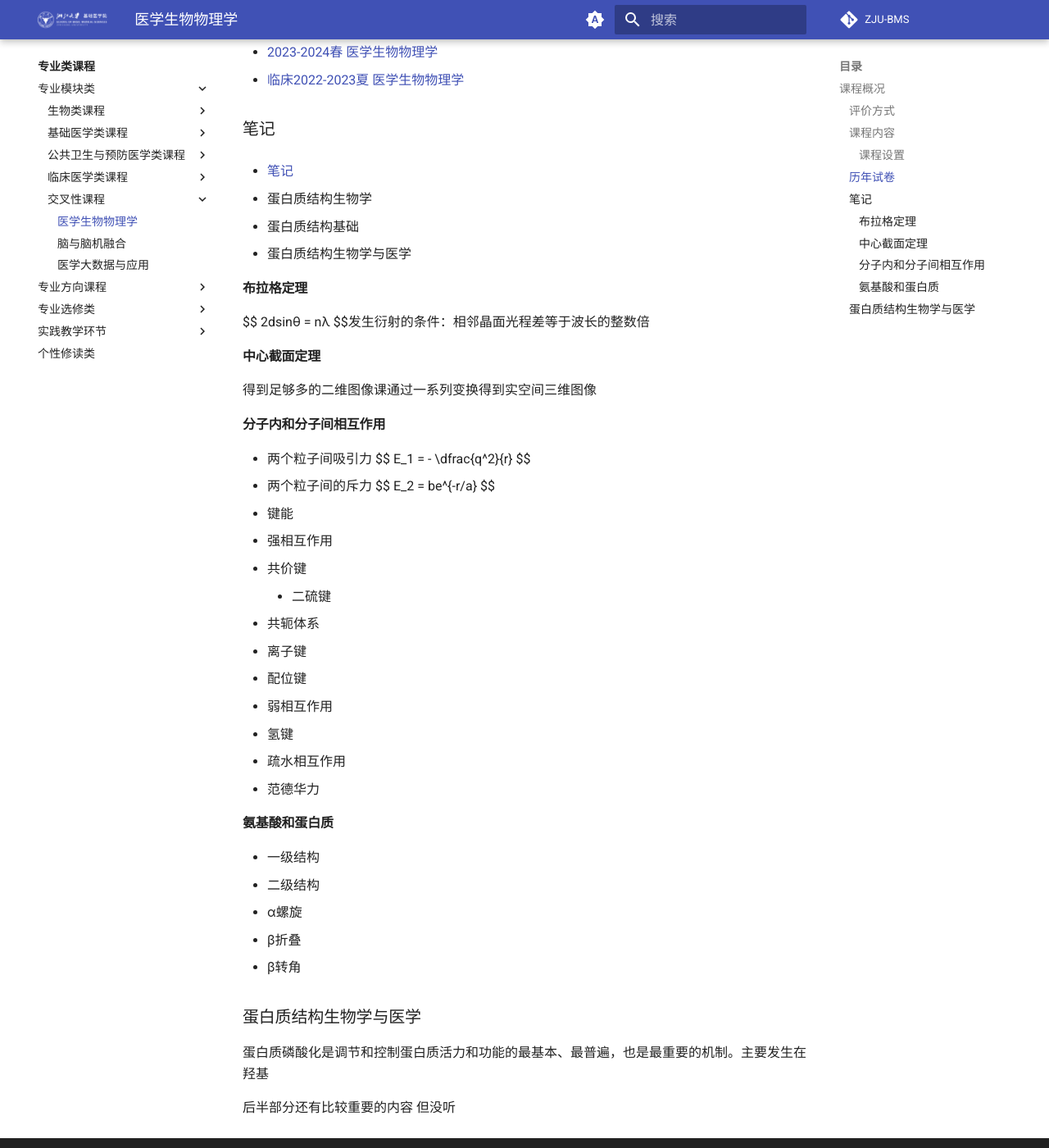
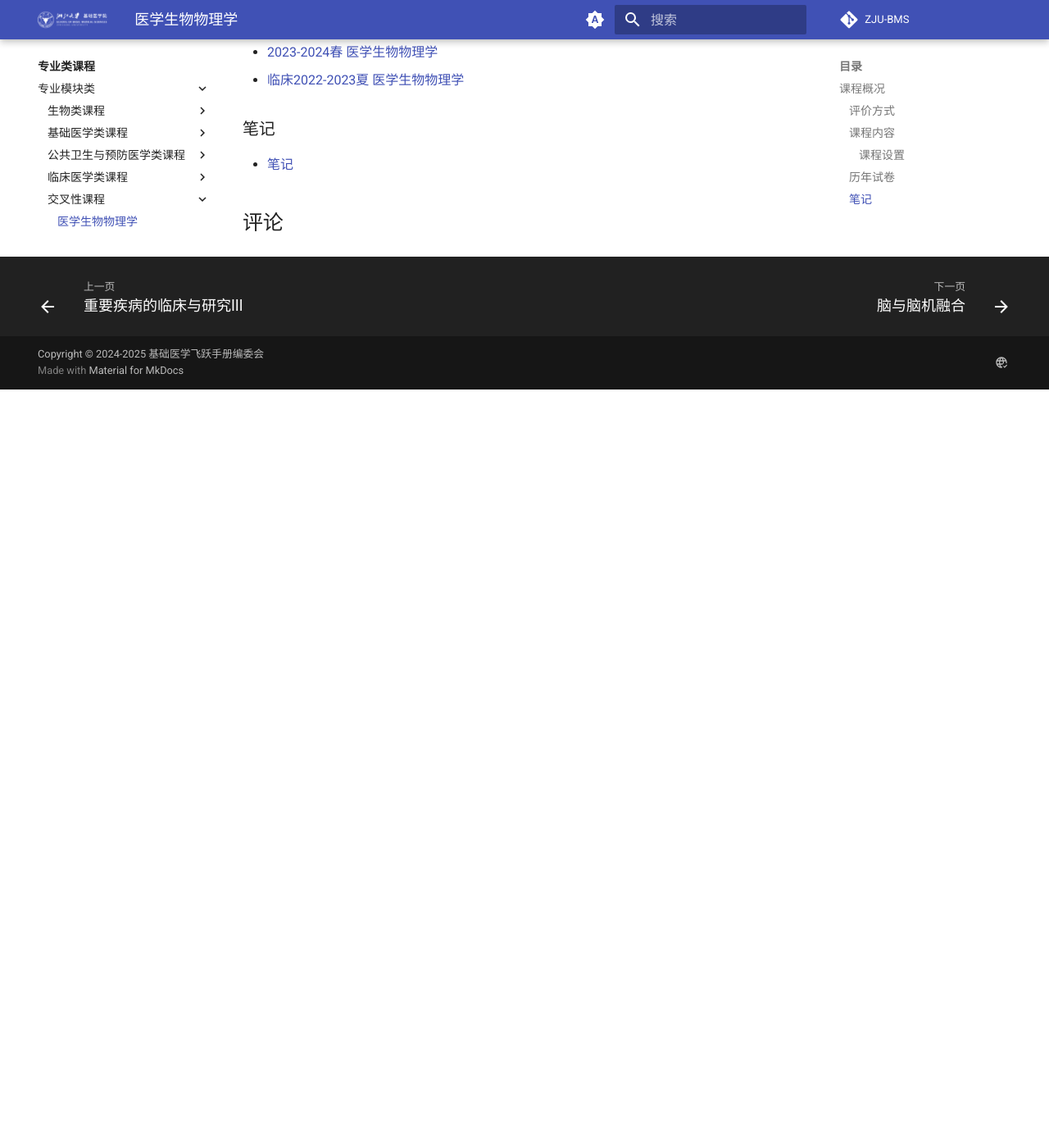
Before and after one commit to GuChL9/site-test, an MkDocs documentation site: the page built from docs/zhuanye/zymk/jcx/yxswwlx/index.md, in a window 1280 px wide and 1400 px high, scrolled down 1938 px. Shown: the whole window at 82% size. Built offline with MkDocs 1.6.1 and Material for MkDocs 9.7.7, drawn with Linux system fonts in a browser that asks for light colours; comment, search, counter and statistics services are not loaded; after the commit the page ends 2413 px from its top, so only the background shows below that.

Commit message:
Update index.md

```diff
--- a/docs/zhuanye/zymk/jcx/yxswwlx/index.md
+++ b/docs/zhuanye/zymk/jcx/yxswwlx/index.md
@@ -56,45 +60,3 @@
 ### 笔记
 
 - [笔记](医学生物物理学 总结.pdf)
-
-- 蛋白质结构生物学
-  - 蛋白质结构基础
-  - 蛋白质结构生物学与医学
-
-
-#### 布拉格定理
-
-  $$ 2dsinθ = nλ $$发生衍射的条件：相邻晶面光程差等于波长的整数倍
-
-#### 中心截面定理
-
-  得到足够多的二维图像课通过一系列变换得到实空间三维图像
-
-#### 分子内和分子间相互作用
-
-- 两个粒子间吸引力 $$ E_1 = - \dfrac{q^2}{r} $$
-- 两个粒子间的斥力 $$ E_2 = be^{-r/a} $$
-- 键能
-- 强相互作用
-  - 共价键
-    - 二硫键
-  - 共轭体系
-  - 离子键
-  - 配位键
-- 弱相互作用
-  - 氢键
-  - 疏水相互作用
-  - 范德华力
-
-#### 氨基酸和蛋白质
-- 一级结构
-- 二级结构
-  - α螺旋
-  - β折叠
-  - β转角
-
-### 蛋白质结构生物学与医学
-蛋白质磷酸化是调节和控制蛋白质活力和功能的最基本、最普遍，也是最重要的机制。主要发生在羟基
-
-
-后半部分还有比较重要的内容 但没听
```
Also changed, not shown: other parts of docs/zhuanye/zymk/jcx/yxswwlx/index.md (+4 -0 lines).
